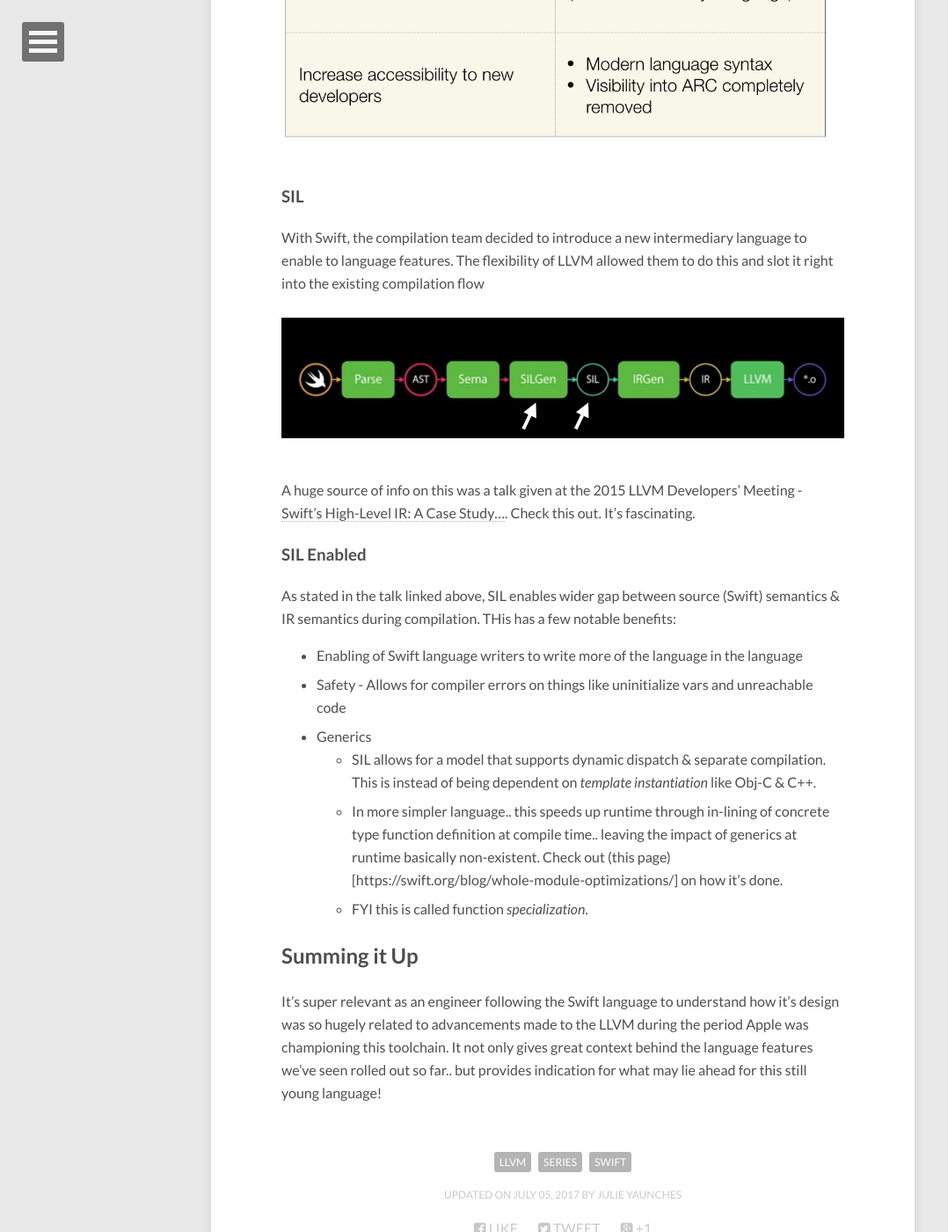
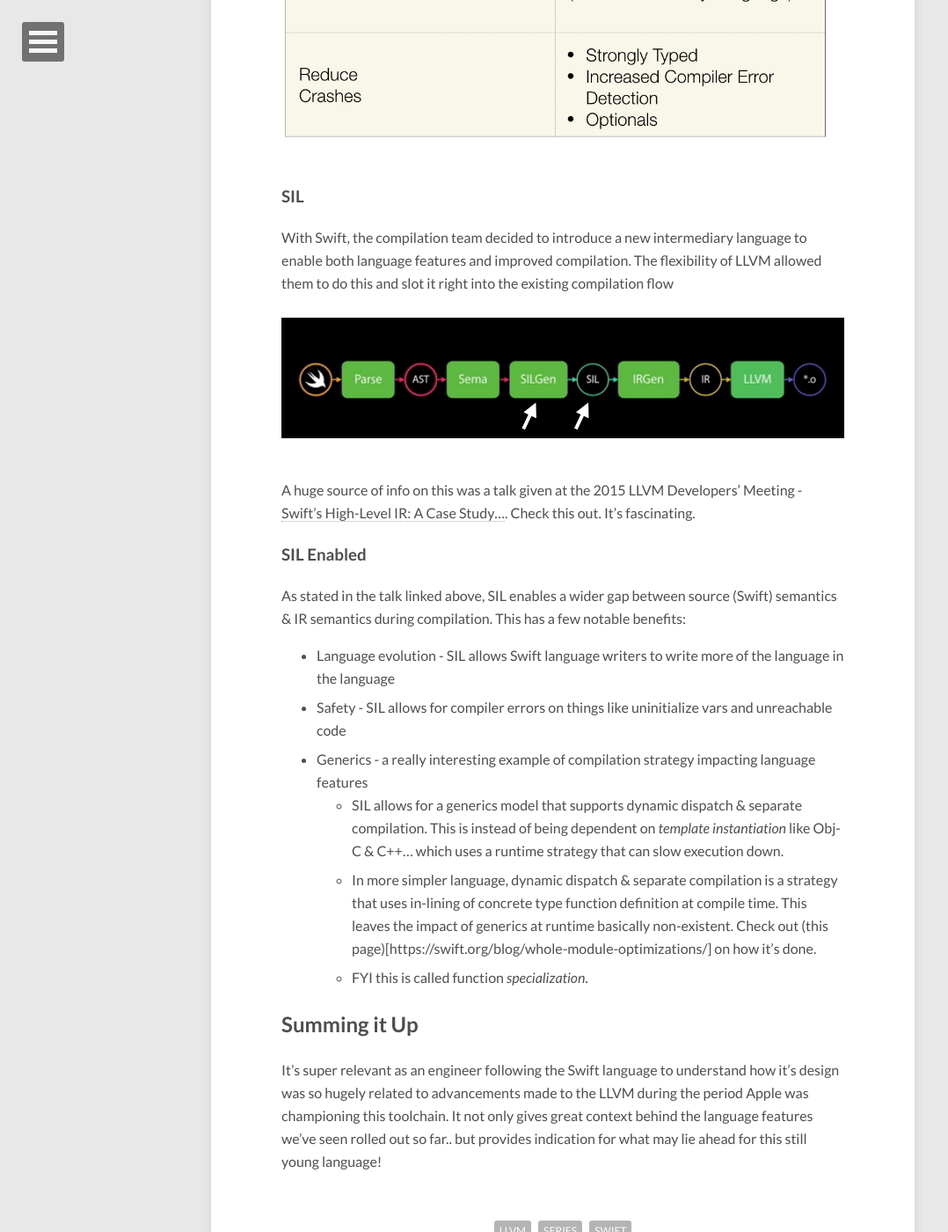
Before and after one commit to jyaunches/jyaunches.github.io, a Jekyll site: the page built from _posts/2017-07-05-llvm-and-swift.md, in a window 1280 px wide and 1400 px high, scrolled down 2198 px. Shown: the whole window at 88% size, without its empty margins (0-1078 px from the left). Built offline with Jekyll 4.4.1, drawn with Linux system fonts in a browser that asks for light colours; nearby versions of some CDN libraries; comment, search, counter and statistics services are not loaded; some of the changed text lies outside the part shown.

Commit message:
slight adjustments to swift & llvm post

```diff
--- a/_posts/2017-07-05-llvm-and-swift.md
+++ b/_posts/2017-07-05-llvm-and-swift.md
@@ -29,31 +29,32 @@
 
 ## Obj-C
 
+While Apple was adopting the LLVM/Clang and using it to move Obj-C forward we saw significant improvements. Notable were:
+
 __Language Features__
 
-While Apple was adopting the LLVM/Clang and using it to move Obj-C forward we saw significant language improvements. Notable were:
 * support blocks
 * collection literals
 * modules
 
 __ARC__
 
-Also introduced because of LLVM/Clang advancements was simplified memory management with Automatic Reference Counting. Developers were still required to instruct the compiler on what type of memory management to apply to different variables. And crashes could (and did) occur if you got it wrong!
+Automatic Reference Counting was a Clang advancement bringing automatic memory management to Obj-C objects. Developers no longer needed to think about retain and release operations but were required to instruct the compiler on what type of memory management to apply to different variables. Crashes frequently occured if you got it wrong.
 
 ## Swift
 
-Swift was invested in not only to piggy-back and continue the advancements of the LLVM toolchain Apple had developed. There were other great reasons to introduce a new more accessible language. New developer ramp-up for one. But let's look at the features Swift, with it's compilation toolchain work, brought beyond Obj-C.
+A primary motivation for Swift was definitely to piggy-back and continue to utilize the advancements of the LLVM toolchain. It's notable that there also were other great reasons to introduce a new more accessible language. New developer ramp-up for one. Obj-C is not the easiest first progamming language to master.
 
 Probably feature objectives with Swift development:
 
 {% capture images %}
-	/images/swift-llvm/Swift-language-objectives.png
+	/images/swift-llvm/Swift-language-objectives.jpeg
 {% endcapture %}
 {% include gallery images=images cols=1 %}
 
 ### SIL
 
-With Swift, the compilation team decided to introduce a new intermediary language to enable to language features. The flexibility of LLVM allowed them to do this and slot it right into the existing compilation flow
+With Swift, the compilation team decided to introduce a new intermediary language to enable both language features and improved compilation. The flexibility of LLVM allowed them to do this and slot it right into the existing compilation flow
 
 {% capture images %}
 	/images/swift-llvm/SIL-in-compilation-flow.png
@@ -64,13 +65,13 @@
 
 ### SIL Enabled
 
-As stated in the talk linked above, SIL enables wider gap between source (Swift) semantics & IR semantics during compilation. THis has a few notable benefits:
+As stated in the talk linked above, SIL enables a wider gap between source (Swift) semantics & IR semantics during compilation. This has a few notable benefits:
 
-* Enabling of Swift language writers to write more of the language in the language
-* Safety - Allows for compiler errors on things like uninitialize vars and unreachable code
-* Generics
-	* SIL allows for a model that supports dynamic dispatch & separate compilation. This is instead of being dependent on _template instantiation_ like Obj-C & C++.
-	* In more simpler language.. this speeds up runtime through in-lining of concrete type function definition at compile time.. leaving the impact of generics at runtime basically non-existent. Check out (this page)[https://swift.org/blog/whole-module-optimizations/] on how it's done.
+* Language evolution - SIL allows Swift language writers to write more of the language in the language
+* Safety - SIL allows for compiler errors on things like uninitialize vars and unreachable code
+* Generics - a really interesting example of compilation strategy impacting language features
+	* SIL allows for a generics model that supports dynamic dispatch & separate compilation. This is instead of being dependent on _template instantiation_ like Obj-C & C++... which uses a runtime strategy that can slow execution down.
+	* In more simpler language, dynamic dispatch & separate compilation is a strategy that uses in-lining of concrete type function definition at compile time. This leaves the impact of generics at runtime basically non-existent. Check out (this page)[https://swift.org/blog/whole-module-optimizations/] on how it's done.
 	* FYI this is called function _specialization_.
 
 ## Summing it Up
```
Also changed, not shown: images/swift-llvm/Swift-language-objectives.jpeg (added), images/swift-llvm/Swift-language-objectives.png (deleted).
